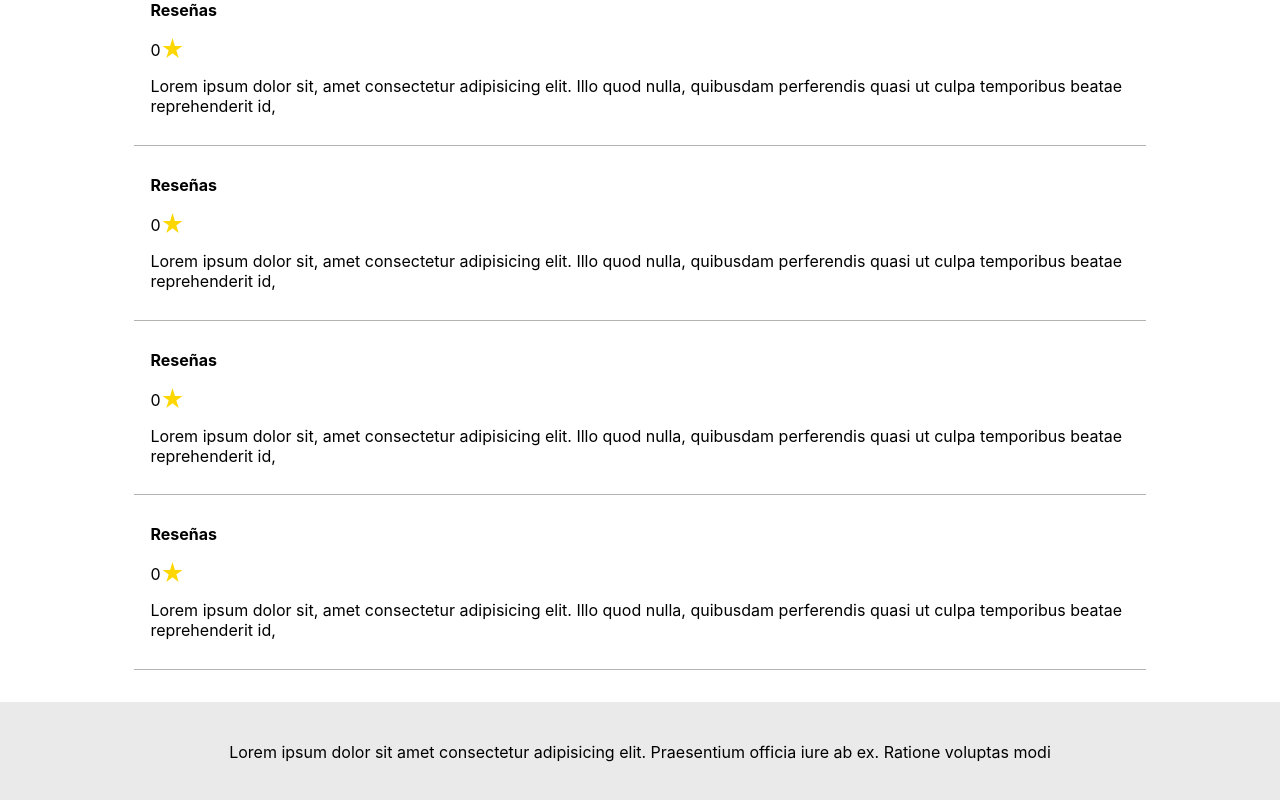
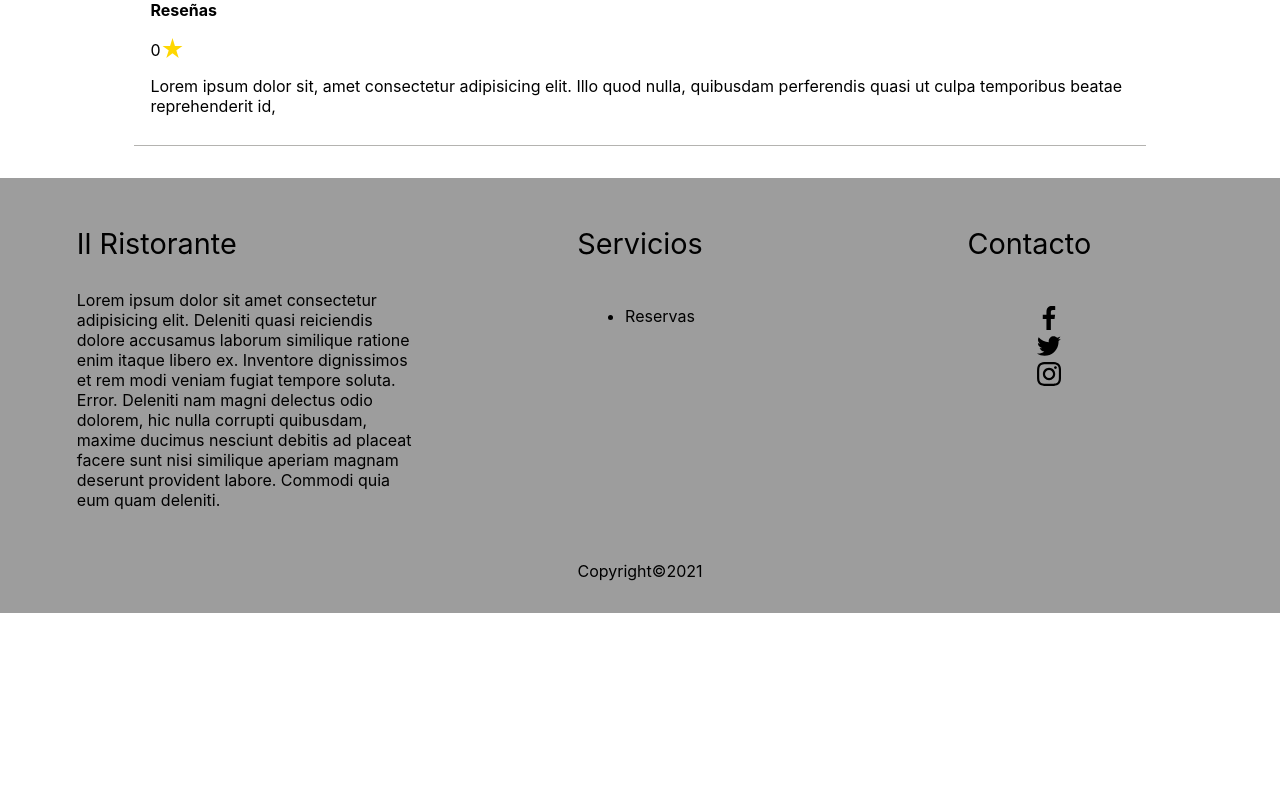
Before and after one commit to desteban/restaurante, a Next.js app: page /plato/Burritos in a window 1280 px wide. Shown: the part 756-1556 px from the top of the page. After the commit the page ends 1369 px from the top, so only its background shows below. Built offline with nearby package versions, Linux system fonts and the light colour scheme.

Commit message:
svg de instagram

```diff
--- a/components/footer.jsx
+++ b/components/footer.jsx
@@ -68,11 +68,7 @@ export default function footer() {
 					</li>
 
 					<li>
-						<img
-							src="https://www.flaticon.com/svg/vstatic/svg/1384/1384031.svg?token=exp=1620059631~hmac=c99d52e188e64bd0a4cbc99c563549ef"
-							alt="instagram"
-							className="logo"
-						/>
+						<img src="/instagram.svg" alt="instagram" className="logo" />
 					</li>
 				</ul>
 			</div>
--- a/pages/_app.js
+++ b/pages/_app.js
@@ -1,7 +1,21 @@
-import "../styles/globals.scss";
+import '../styles/globals.scss';
 
 function MyApp({ Component, pageProps }) {
-  return <Component {...pageProps} />;
+	return (
+		<html lang="es">
+			<Component {...pageProps} />
+		</html>
+	);
 }
 
+/*
+function MyApp({ Component, pageProps }) {
+	return (
+		<html lang="es">
+			<Component {...pageProps} />
+		</html>
+	);
+}
+*/
+
 export default MyApp;
--- a/pages/index.jsx
+++ b/pages/index.jsx
@@ -1,6 +1,7 @@
 import Head from 'next/head';
 import Link from 'next/link';
 import Footer from '../components/footer';
+import Menu from '../components/menu';
 
 export default function Home() {
 	const imagenes = [
@@ -137,6 +138,9 @@ export default function Home() {
 				}
 			`}</style>
 
+			<Menu />
+
+			<main>
 				<h1 className="center">Il Ristorante</h1>
 				<div className="menu">
 					{imagenes.map((plato) => {
@@ -160,6 +164,7 @@ export default function Home() {
 						);
 					})}
 				</div>
+			</main>
 
 			<Footer />
 		</div>
--- a/pages/plato/[idPlato].jsx
+++ b/pages/plato/[idPlato].jsx
@@ -2,6 +2,7 @@ import { useRouter } from 'next/router';
 import Head from 'next/head';
 import Resena from '../../components/resena';
 import Link from 'next/link';
+import Footer from '../../components/footer';
 
 const plato = () => {
 	const router = useRouter();
@@ -183,18 +184,10 @@ const plato = () => {
 					</div>
 					<Resena nombre={'David'} rate={4.5} texto="Bueno" />
 					<Resena />
-					<Resena />
-					<Resena />
-					<Resena />
 				</div>
 			</main>
 
-			<footer className="footer">
-				<p>
-					Lorem ipsum dolor sit amet consectetur adipisicing elit. Praesentium officia
-					iure ab ex. Ratione voluptas modi
-				</p>
-			</footer>
+			<Footer />
 		</div>
 	);
 };
```
Also changed, not shown: components/menu.jsx (+7 -0 lines), public/instagram.svg (added). Lines whose indentation alone changed are shown as unchanged.
